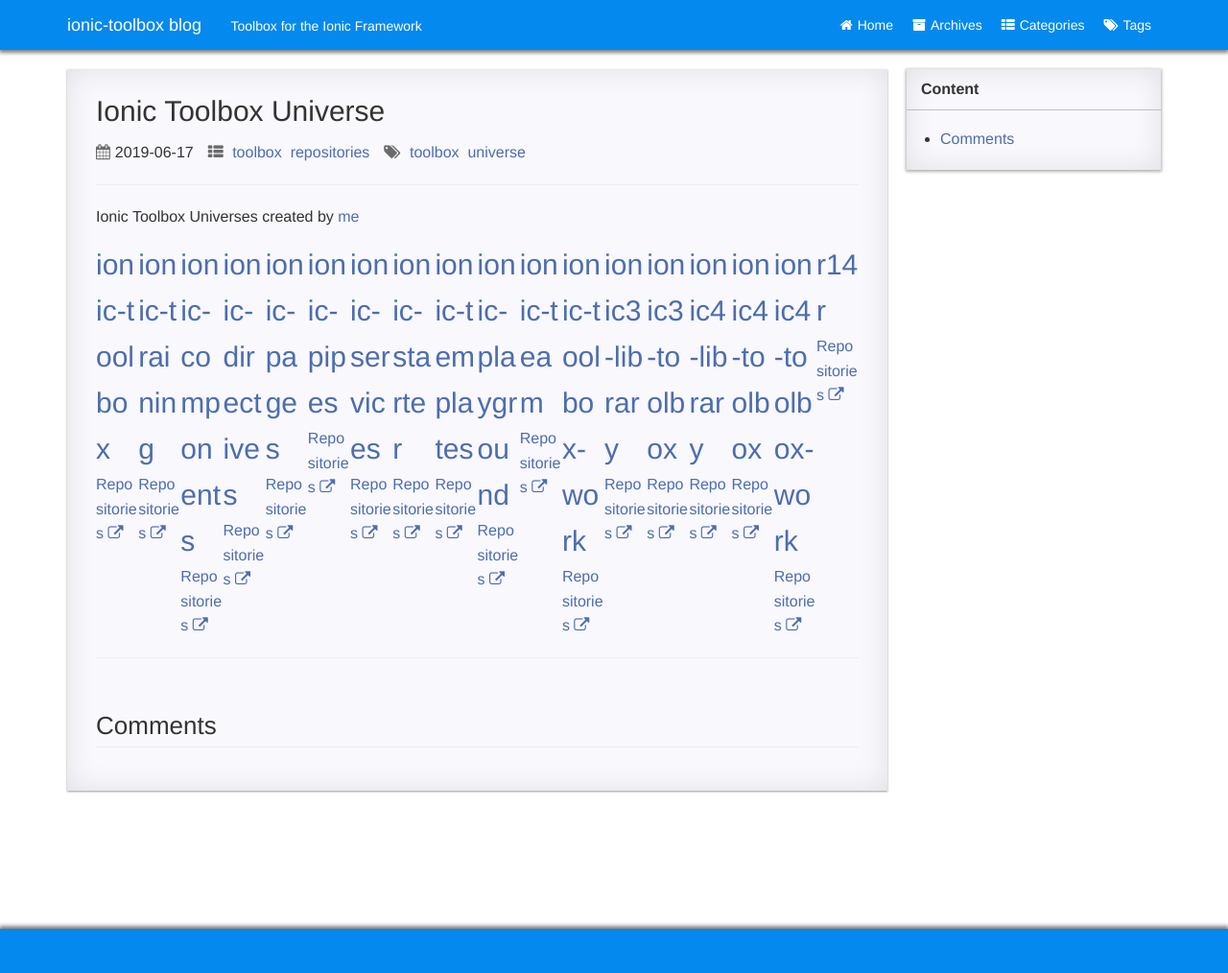
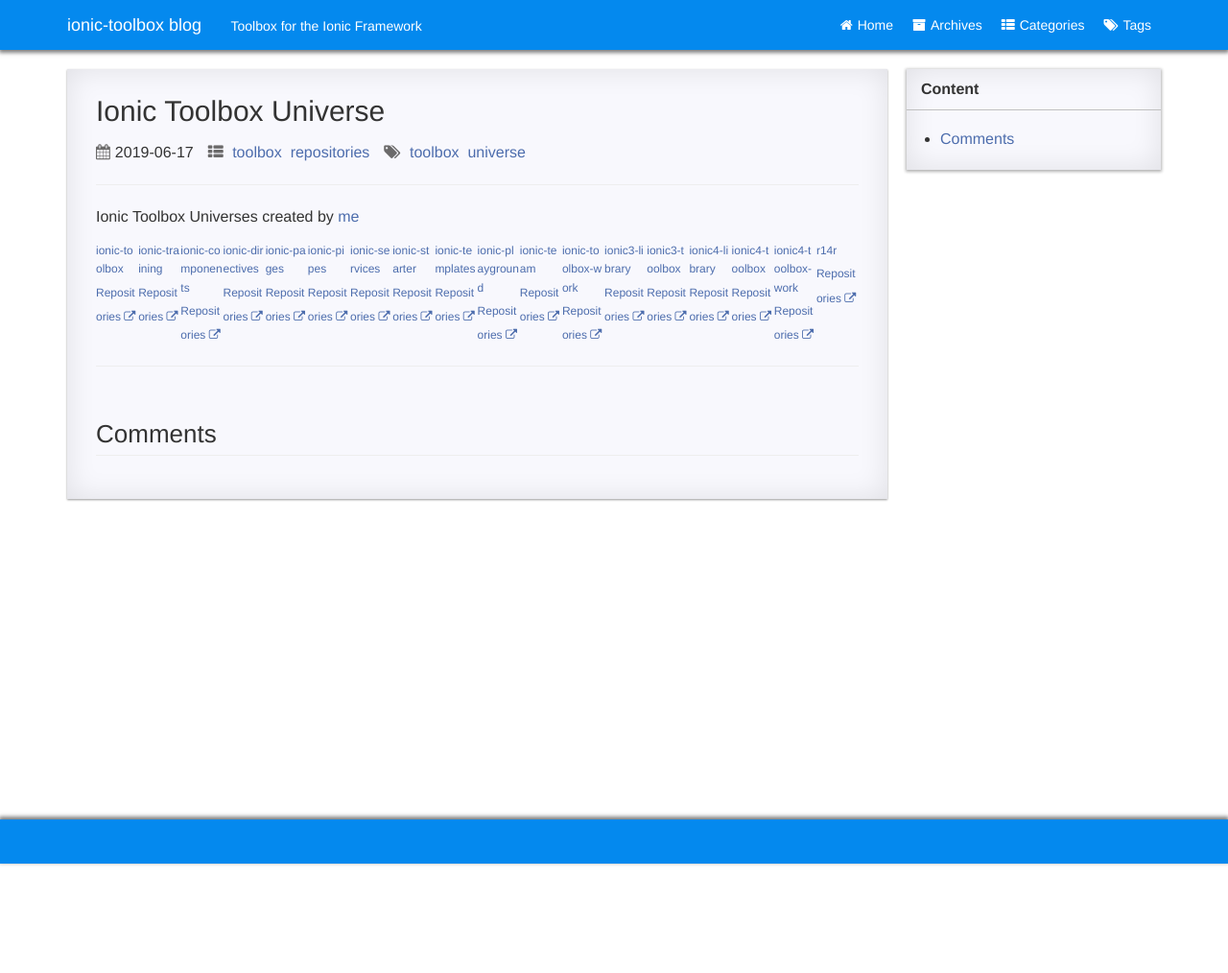
Before and after one commit to r14r/r14r.github.io, a Jekyll site: the page built from _posts/2019-06-17-ionic-toolbox-universe.md, in a window 1280 px wide. Shown: the whole page at 96% size. Built offline with Jekyll 4.4.1, drawn with Linux system fonts in a browser that asks for light colours; a style sheet for code colours, icons or effects is not loaded; after the commit the page ends 900 px from its top, so only the background shows below that.

Commit message:
change: page structure and content

```diff
--- a/_sass/_grid.scss
+++ b/_sass/_grid.scss
@@ -1,5 +1,12 @@
 .grid {
   display: flex;
+
+  h1 {
+    font-size: 12px;
+  }
+
+  a {
+    font-size: 12px;
   }
 
   .col-1-2 {
@@ -9,3 +16,5 @@
   .cole-1-2:last-child {
     margin-left: 20px;
   }
+
+}
```
Lines whose indentation alone changed are shown as unchanged.
